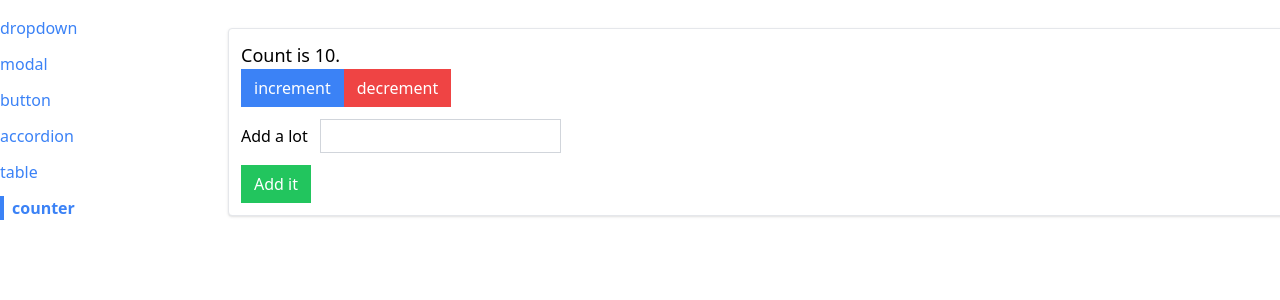
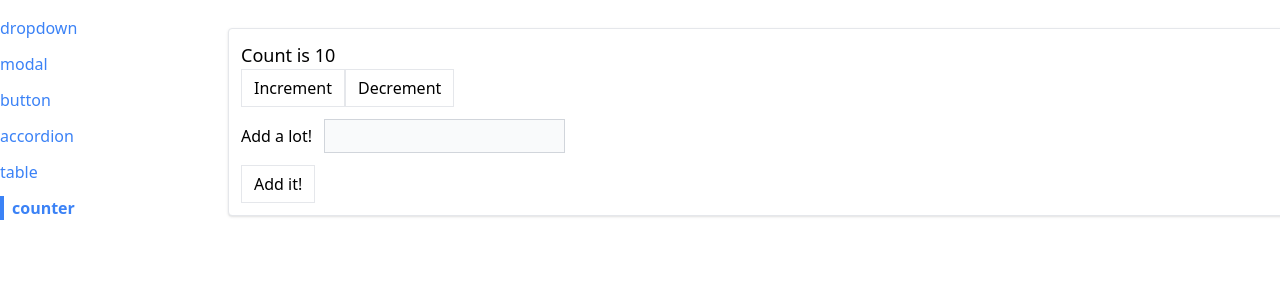
Before and after one commit to KenAtopos/react_practice, a React (Create React App) app in the folder comps/: page /counter in a window 1280 px wide. Shown: the top 300 px of the page. Built offline with nearby package versions, Linux system fonts and the light colour scheme.

Commit message:
finish the reducer learning and learnt immer

```diff
--- a/comps/package.json
+++ b/comps/package.json
@@ -7,6 +7,7 @@
     "@testing-library/react": "^13.3.0",
     "@testing-library/user-event": "^13.5.0",
     "classnames": "^2.3.1",
+    "immer": "^10.0.2",
     "prop-types": "^15.8.1",
     "react": "^18.2.0",
     "react-dom": "^18.2.0",
--- a/comps/src/pages/CounterPage.js
+++ b/comps/src/pages/CounterPage.js
@@ -1,47 +1,89 @@
-import { useState } from "react";
+import { produce } from "immer";
+import { useReducer } from "react";
 import Button from "../components/Button";
 import Panel from "../components/Panel";
 
+const INCREMENT_COUNT = "increment";
+const SET_VALUE_TO_ADD = "change_value_to_add";
+const DECREMENT_COUNT = "decrement";
+const ADD_VALUE_TO_COUNT = "add_value_to_count";
+
+const reducer = (state, action) => {
+  switch (action.type) {
+    case INCREMENT_COUNT:
+      state.count = state.count + 1;
+      return;
+
+    case DECREMENT_COUNT:
+      state.count = state.count - 1;
+      return;
+
+    case ADD_VALUE_TO_COUNT:
+      state.count = state.count + state.valueToAdd;
+      state.valueToAdd = 0;
+      return;
+
+    case SET_VALUE_TO_ADD:
+      state.valueToAdd = action.payload;
+      return;
+
+    default:
+      return;
+  }
+};
+
 function CounterPage({ initialCount }) {
-  const [count, setCount] = useState(initialCount);
-  const [addValue, setAddValue] = useState(0);
+  // const [count, setCount] = useState(initialCount);
+  // const [valueToAdd, setValueToAdd] = useState(0);
+  const [state, dispatch] = useReducer(produce(reducer), {
+    count: initialCount,
+    valueToAdd: 0,
+  });
+  console.log(state);
 
-  const increment = () => setCount(count + 1);
-  const decrement = () => setCount(count - 1);
+  const increment = () => {
+    dispatch({
+      type: INCREMENT_COUNT,
+    });
+  };
+  const decrement = () => {
+    dispatch({
+      type: DECREMENT_COUNT,
+    });
+  };
+  const handleChange = (event) => {
+    const value = parseInt(event.target.value) || 0;
 
-  const handleChange = (e) => {
-    const value = +e.target.value || 0;
+    dispatch({
+      type: SET_VALUE_TO_ADD,
+      payload: value,
+    });
+  };
+  const handleSubmit = (event) => {
+    event.preventDefault();
 
-    setAddValue(value);
-  };
-
-  const handleSubmit = (e) => {
-    e.preventDefault();
-
-    setCount(count + addValue);
-    setAddValue(0);
+    dispatch({
+      type: ADD_VALUE_TO_COUNT,
+    });
   };
 
   return (
     <Panel className="m-3">
-      <h1 className="text-lg">Count is {count}.</h1>
+      <h1 className="text-lg">Count is {state.count}</h1>
       <div className="flex flex-row">
-        <Button primary onClick={increment}>
-          increment
-        </Button>
-        <Button danger onClick={decrement}>
-          decrement
-        </Button>
+        <Button onClick={increment}>Increment</Button>
+        <Button onClick={decrement}>Decrement</Button>
       </div>
+
       <form onSubmit={handleSubmit}>
-        <label>Add a lot</label>
+        <label>Add a lot!</label>
         <input
+          value={state.valueToAdd || ""}
+          onChange={handleChange}
           type="number"
-          value={addValue || ""}
-          onChange={handleChange}
-          className="p-1 m-3 bg-grey-50 border border-gray-300"
+          className="p-1 m-3 bg-gray-50 border border-gray-300"
         />
-        <Button success>Add it</Button>
+        <Button>Add it!</Button>
       </form>
     </Panel>
   );
```
Also changed, not shown: 1 other file (tests, documents, lock files or other folders).
